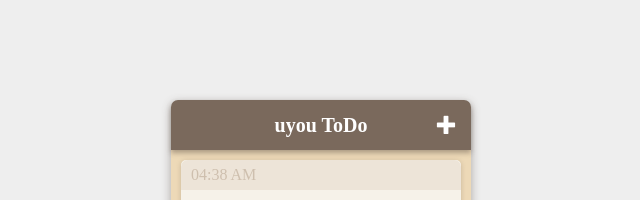
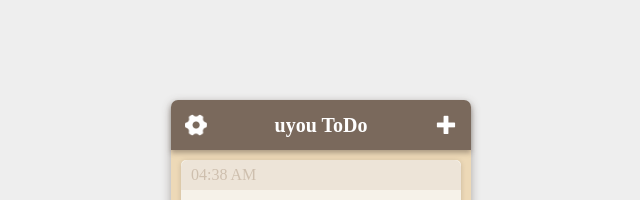
Before and after one commit to tonylu110/uyou-todo-page, a Vue app: page / in a window 1280 px wide. Shown: the top 200 px of the page, without its empty margins (319-959 px from the left). Built offline with nearby package versions, Linux system fonts and the light colour scheme.

Commit message:
Add: setting button

```diff
--- a/src/App.vue
+++ b/src/App.vue
@@ -1,9 +1,6 @@
 <script setup lang="ts">
-import { onMounted, ref } from 'vue';
-import TabBar from './components/TabBar/TabBar.vue';
-import List from './components/List/List.vue';
-
-const showAddItem = ref(false)
+import { onMounted } from 'vue';
+import Home from './pages/home.vue';
 
 onMounted(() => {
   const screenWidth = window.innerWidth;
@@ -11,26 +8,10 @@ onMounted(() => {
     window.location.href = 'https://m.todo.uyou.org.cn';
   }
 })
-
-const onAddClick = () => {
-  showAddItem.value = true
-}
-
-const setShowAddItem = () => {
-  showAddItem.value = false
-}
 </script>
 
 <template>
-  <div class="list-main">
-    <TabBar
-      @onAddClick="onAddClick"
-    />
-    <List
-      :showAddItem="showAddItem"
-      @setShowAddItem="setShowAddItem"
-    />
-  </div>
+  <Home />
 </template>
 
 <style>
@@ -53,11 +34,4 @@ body {
   align-items: center;
   user-select: none;
 }
-
-.list-main {
-  display: flex;
-  flex-direction: column;
-  box-shadow: 0 3px 10px #594b4270;
-  border-radius: 7px;
-}
 </style>
--- a/src/components/TabBar/TabBar.vue
+++ b/src/components/TabBar/TabBar.vue
@@ -1,17 +1,38 @@
 <template>
   <div class="title-bar">
+    <img class="left" v-if="leftImgShow" :src="leftImg" alt="" @click="leftClick">
     <span>uyou ToDo</span>
-    <img src="/images/plus.png" alt="" @click="onAddClick" />
+    <img class="right" v-if="rightImgShow" src="/images/plus.png" alt="" @click="rightClick" />
   </div>
 </template>
 
 <script setup lang="ts">
+defineProps({
+  leftImgShow: {
+    default: true,
+    type: Boolean
+  },
+  rightImgShow: {
+    default: true,
+    type: Boolean
+  },
+  leftImg: {
+    default: '/images/setting.png',
+    type: String
+  }
+})
+
 const emits = defineEmits<{
-  (e: 'onAddClick'): void
+  (e: 'rightClick'): void,
+  (e: 'leftClick'): void
 }>()
 
-const onAddClick = () => {
-  emits('onAddClick')
+const rightClick = () => {
+  emits('rightClick')
+}
+
+const leftClick = () => {
+  emits('leftClick')
 }
 </script>
 
@@ -40,8 +61,18 @@ const onAddClick = () => {
     border-radius: 5px;
     width: 30px;
     height: 30px;
-    right: 10px;
     cursor: pointer;
+
+    &.right {
+      right: 10px;
+    }
+
+    &.left {
+      left: 10px;
+      width: 22px;
+      height: 22px;
+      padding: 4px;
+    }
 
     &:hover {
       background-color: #00000010;
--- /dev/null
+++ b/src/pages/home.vue
@@ -0,0 +1,36 @@
+<template>
+  <div class="list-main">
+    <TabBar
+      @rightClick="onAddClick"
+    />
+    <List
+      :showAddItem="showAddItem"
+      @setShowAddItem="setShowAddItem"
+    />
+  </div>
+</template>
+
+<script setup lang="ts">
+import { ref } from 'vue';
+import TabBar from '../components/TabBar/TabBar.vue';
+import List from '../components/List/List.vue';
+
+const showAddItem = ref(false)
+
+const onAddClick = () => {
+  showAddItem.value = true
+}
+
+const setShowAddItem = () => {
+  showAddItem.value = false
+}
+</script>
+
+<style scoped>
+.list-main {
+  display: flex;
+  flex-direction: column;
+  box-shadow: 0 3px 10px #594b4270;
+  border-radius: 7px;
+}
+</style>
```
Also changed, not shown: public/images/lang.png (added), public/images/setting.png (added).
